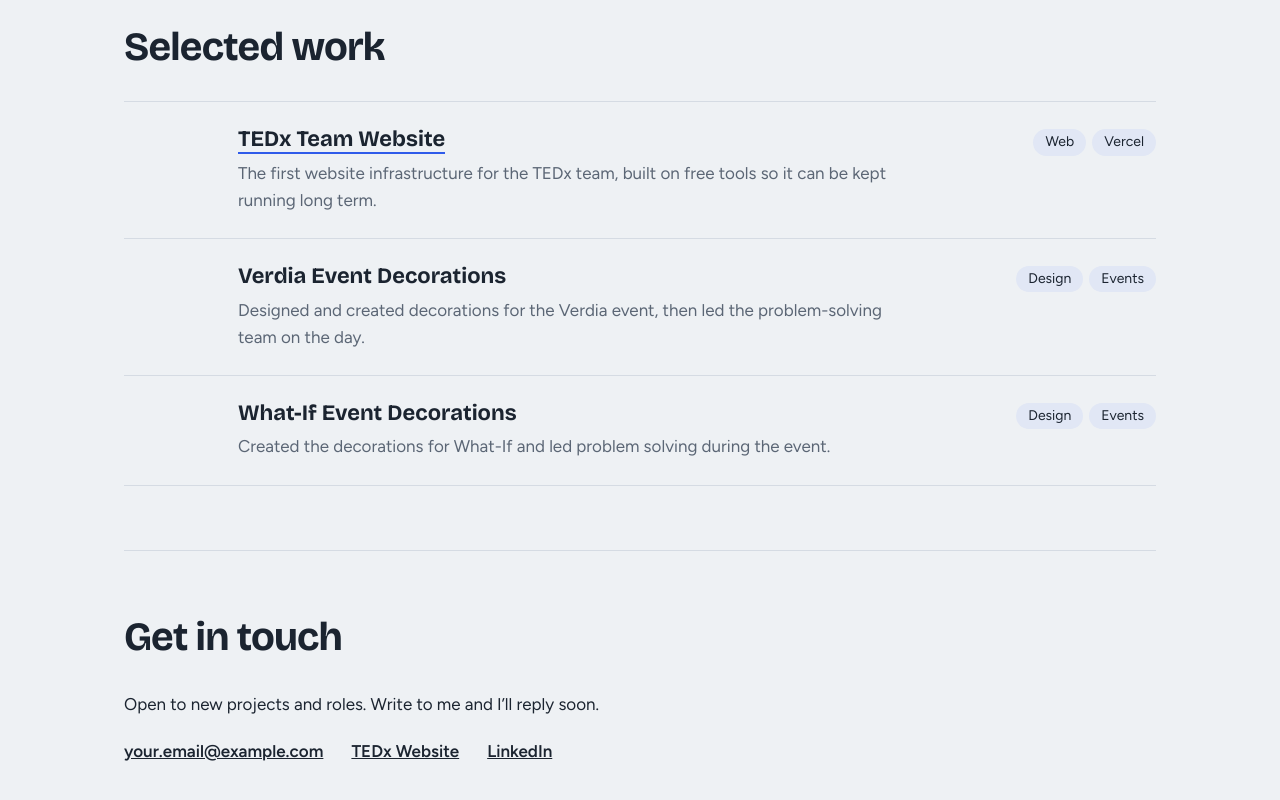
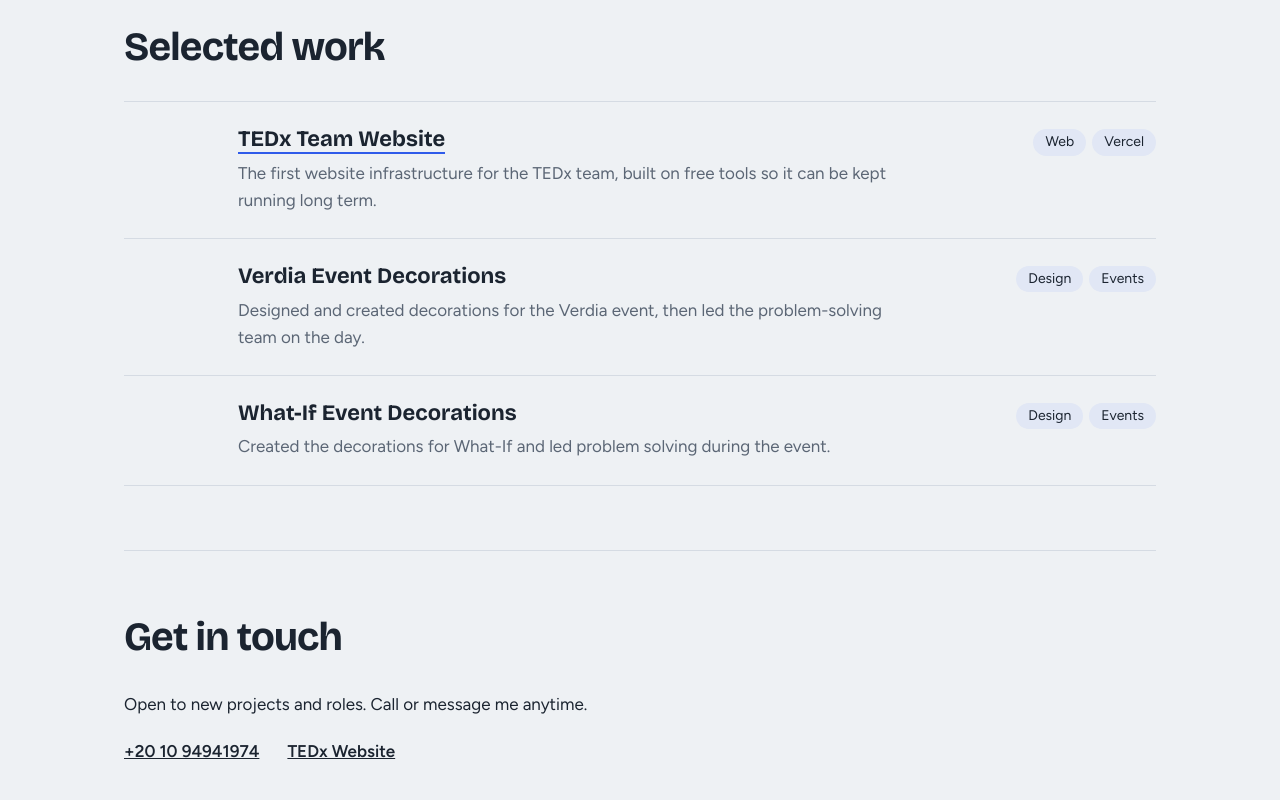
Before and after one commit to elshafei10/PORTOFOLIOCV, a plain HTML site: page index.html in a window 1280 px wide. Shown: the part 1322-2122 px from the top of the page. Drawn offline with nearby package versions, Linux system fonts and the light colour scheme.

Commit message:
Update index.html

```diff
--- a/index.html
+++ b/index.html
@@ -118,17 +118,15 @@ body.show-cv #cv{display:block}
 <script>
 const DATA = {
   name: "Mohamed Fekri Abdelhamid",
-  role: "Computer Science Student & Web Developer",
+  role: "TEDxMSA University Head of Creation Committee",
   intro: "Third-year CS student at MSA University. I build websites, lead creative teams, and solve problems fast when events don’t go to plan.",
   photo: "photo.jpg",          // keep photo.jpg next to index.html
   cvPdf: "",                   // optional: "cv.pdf". Leave empty to print the CV page as PDF instead
 
-  email: "your.email@example.com",
-  phone: "+20 000 000 0000",
+  phone: "+20 10 94941974",
   location: "Cairo, Egypt",
   links: [
-    { label: "TEDx Website", url: "https://tedx-team.vercel.app" },
-    { label: "LinkedIn",     url: "https://linkedin.com/in/your-profile" }
+    { label: "TEDx Website", url: "https://tedx-team.vercel.app" }
   ],
 
   summary: "Third-year Computer Science student at MSA University with hands-on experience in web development and event leadership. Started on the MUN organizing committee, was offered Vice Head of Creation at TEDx, and was promoted to Head of Creation after helping run large events. Also led the problem-solving team at every event and helped build the first TEDx team website on free tools for long-term use.",
@@ -322,9 +320,9 @@ const DATA = {
       '<div class="tags">' + (p.tags || []).map(t => '<span class="tag">' + esc(t) + '</span>').join("") + '</div></div>';
   }).join("");
 
-  $("f-text").textContent = "Open to new projects and roles. Write to me and I’ll reply soon.";
+  $("f-text").textContent = "Open to new projects and roles. Call or message me anytime.";
   $("f-links").innerHTML =
-    '<a href="mailto:' + esc(d.email) + '">' + esc(d.email) + '</a>' +
+    '<a href="tel:' + esc(d.phone.replace(/\s+/g, "")) + '">' + esc(d.phone) + '</a>' +
     d.links.map(l => '<a href="' + esc(l.url) + '" target="_blank" rel="noopener">' + esc(l.label) + '</a>').join("");
 
   // CV
@@ -333,7 +331,7 @@ const DATA = {
 
   $("c-side").innerHTML =
     '<section><h4>Contact</h4><ul>' +
-      '<li>' + esc(d.email) + '</li><li>' + esc(d.phone) + '</li><li>' + esc(d.location) + '</li>' +
+      '<li>' + esc(d.phone) + '</li><li>' + esc(d.location) + '</li>' +
       d.links.map(l => '<li>' + esc(l.label) + ': ' + esc(l.url.replace(/^https?:\/\//, "")) + '</li>').join("") +
     '</ul></section>' +
     '<section><h4>Skills</h4>' +
```
